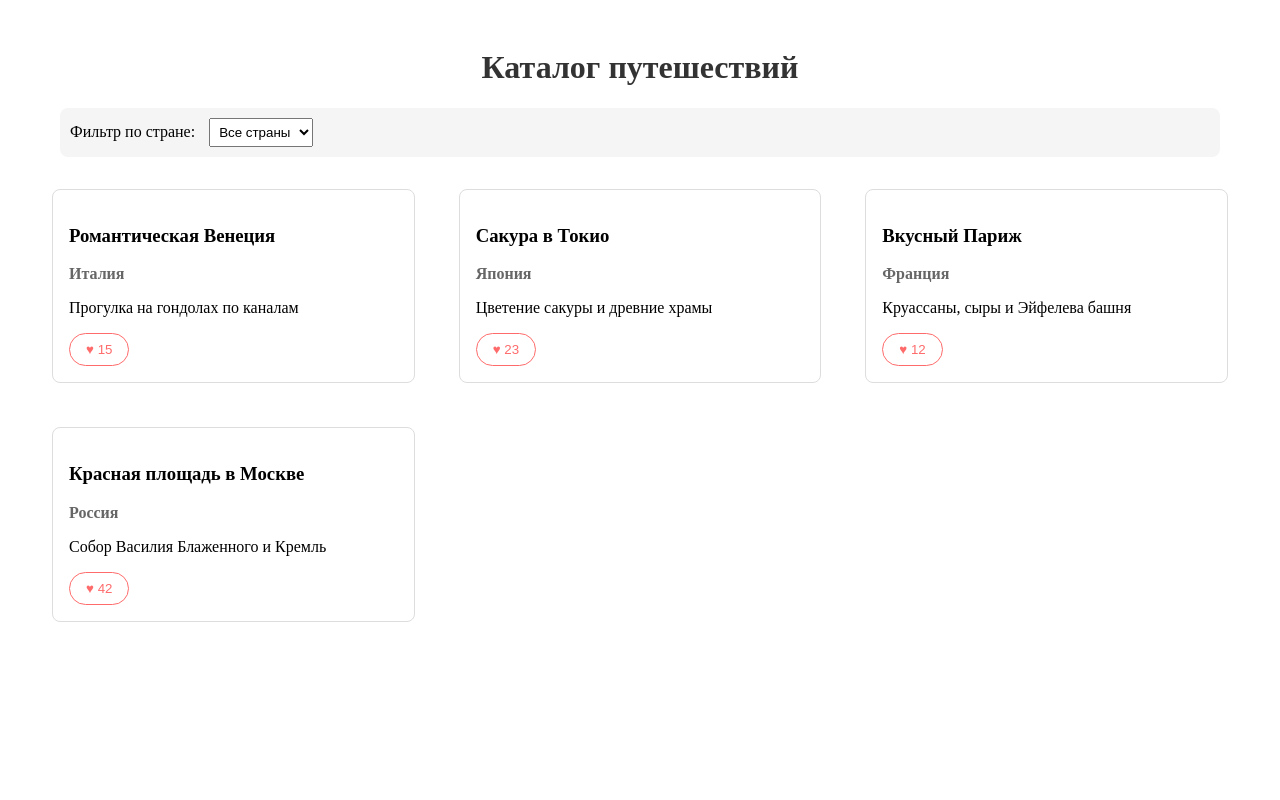
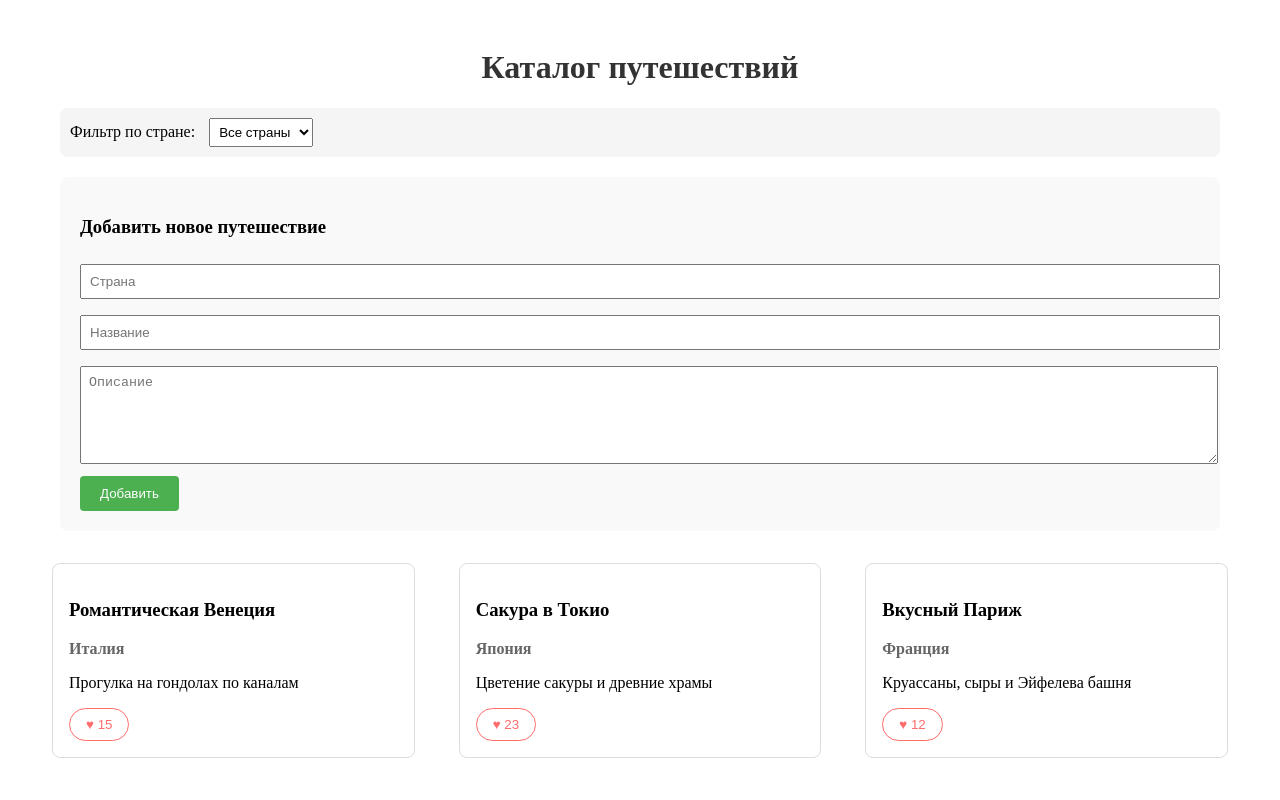
Before and after one commit to Andrey911-lab/travel-catalog, a React (Create React App) app: page / in a window 1280 px wide. Shown: the top 800 px of the page. Built offline with nearby package versions, Linux system fonts and the light colour scheme.

Commit message:
Добавление путешествий

```diff
--- a/src/App.js
+++ b/src/App.js
@@ -91,6 +91,68 @@ const Filter = ({ countries, selectedCountry, onFilterChange }) => {
         </div>
     );
 };
+
+const AddForm = ({ onAdd }) => {
+    const [formData, setFormData] = useState({
+        country: '',
+        title: '',
+        description: ''
+    });
+
+    const handleSubmit = (e) => {
+        e.preventDefault();
+        if (formData.country && formData.title && formData.description) {
+            onAdd({
+                ...formData,
+                id: Date.now(),
+                likes: 0
+            });
+            setFormData({ country: '', title: '', description: '' });
+        }
+    };
+
+    return (
+        <form onSubmit={handleSubmit} style={{
+            margin: '20px',
+            padding: '20px',
+            backgroundColor: '#f9f9f9',
+            borderRadius: '8px'
+        }}>
+            <h3>Добавить новое путешествие</h3>
+            <input
+                type="text"
+                placeholder="Страна"
+                value={formData.country}
+                onChange={(e) => setFormData({ ...formData, country: e.target.value })}
+                style={{ width: '100%', padding: '8px', margin: '8px 0' }}
+            />
+            <input
+                type="text"
+                placeholder="Название"
+                value={formData.title}
+                onChange={(e) => setFormData({ ...formData, title: e.target.value })}
+                style={{ width: '100%', padding: '8px', margin: '8px 0' }}
+            />
+            <textarea
+                placeholder="Описание"
+                value={formData.description}
+                onChange={(e) => setFormData({ ...formData, description: e.target.value })}
+                style={{ width: '100%', padding: '8px', margin: '8px 0', minHeight: '80px' }}
+            />
+            <button type="submit" style={{
+                backgroundColor: '#4CAF50',
+                color: 'white',
+                padding: '10px 20px',
+                border: 'none',
+                borderRadius: '4px',
+                cursor: 'pointer'
+            }}>
+                Добавить
+            </button>
+        </form>
+    );
+};
+
 function App() {
     const [travels, setTravels] = useState(mockTravels);
     const [selectedCountry, setSelectedCountry] = useState('');
@@ -105,6 +167,10 @@ function App() {
                 : travel
         ));
     };
+    const handleAddTravel = (newTravel) => {
+        setTravels([...travels, newTravel]);
+    };
+
     return (
         <div style={{ maxWidth: '1200px', margin: '0 auto', padding: '20px' }}>
             <h1 style={{ textAlign: 'center', color: '#333' }}>Каталог путешествий</h1>
@@ -114,6 +180,8 @@ function App() {
                 selectedCountry={selectedCountry}
                 onFilterChange={setSelectedCountry}
             />
+
+            <AddForm onAdd={handleAddTravel} />
 
             <div style={{
                 display: 'grid',
```
